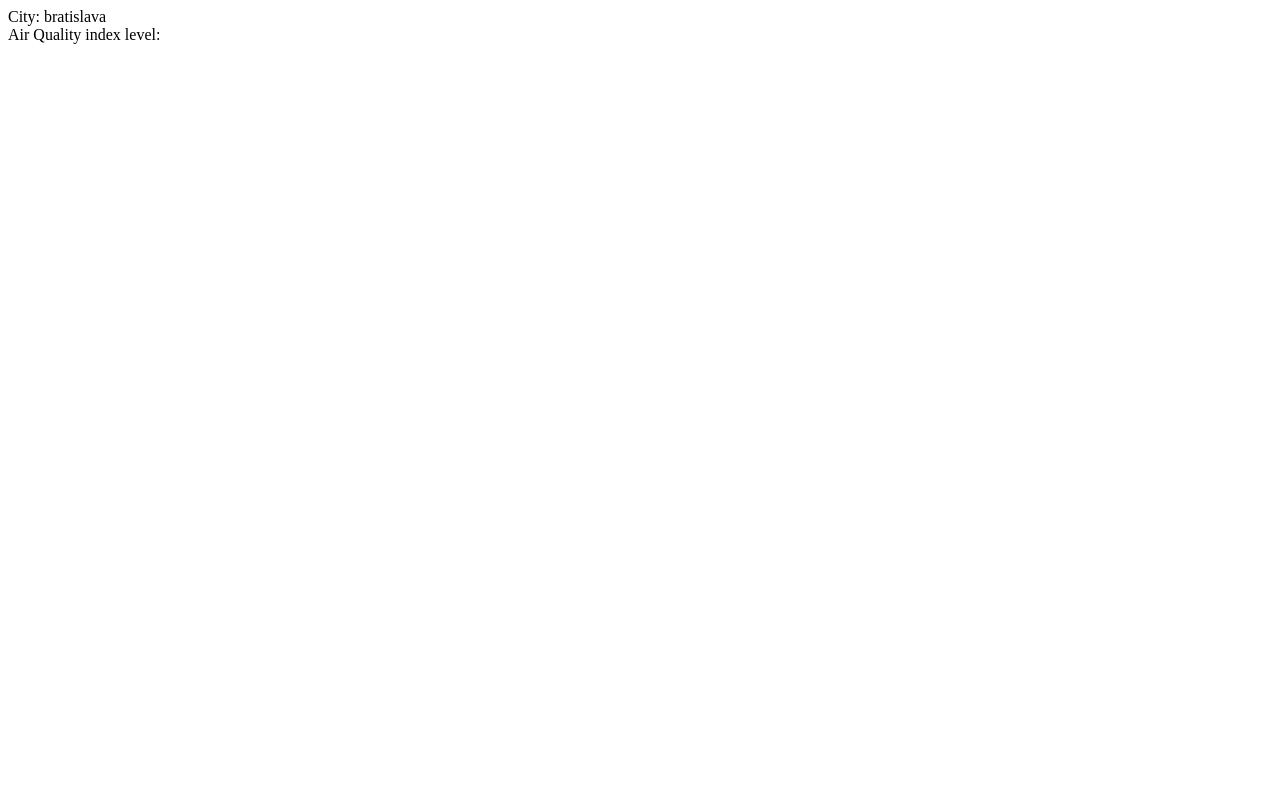
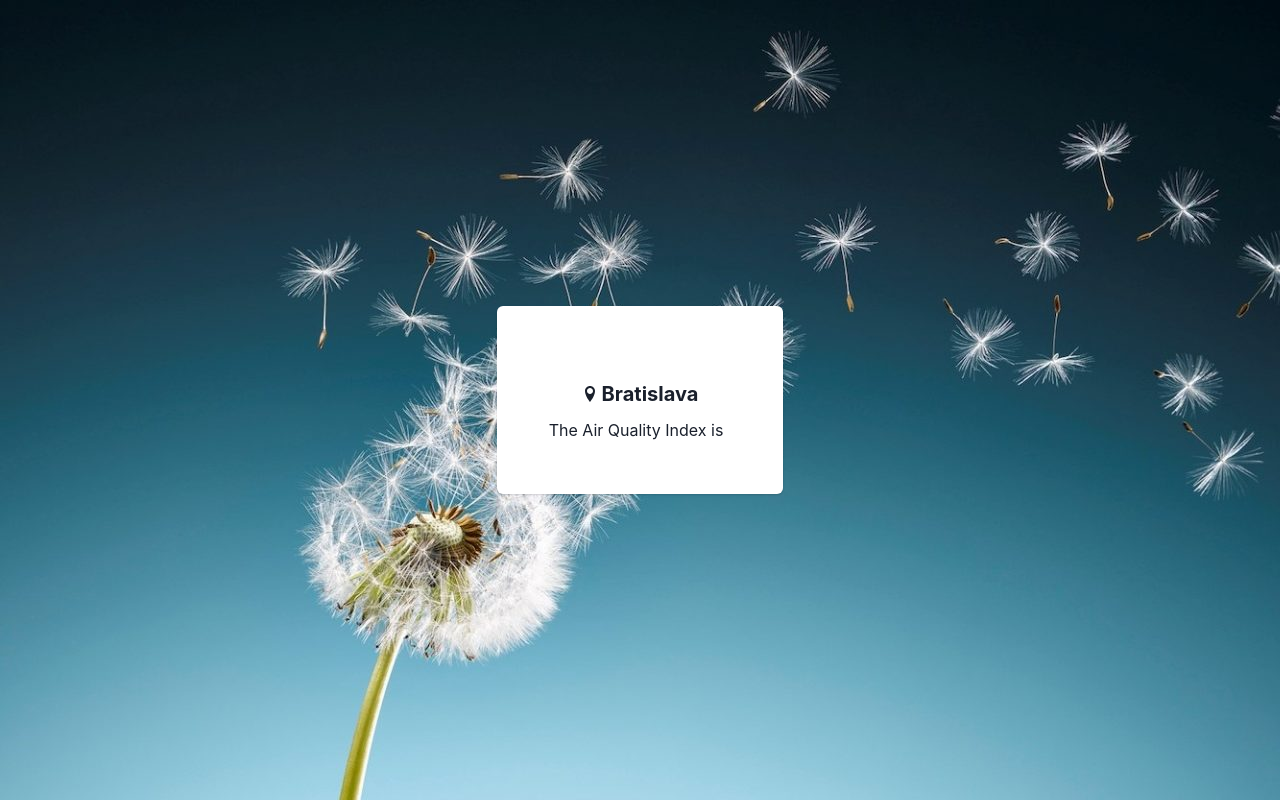
Before and after one commit to irina-baeva/intro-to-react-workshop, a React (Create React App) app in the folder final/: page / in a window 1280 px wide. Built offline with nearby package versions, Linux system fonts and the light colour scheme; no server answers.

Commit message:
Use chakra ui, add basic styling

```diff
--- a/final/package.json
+++ b/final/package.json
@@ -3,11 +3,16 @@
   "version": "0.1.0",
   "private": true,
   "dependencies": {
+    "@chakra-ui/react": "^2.5.1",
+    "@emotion/react": "^11.10.6",
+    "@emotion/styled": "^11.10.6",
     "@testing-library/jest-dom": "^5.16.5",
     "@testing-library/react": "^13.4.0",
     "@testing-library/user-event": "^13.5.0",
+    "framer-motion": "^10.2.3",
     "react": "^18.2.0",
     "react-dom": "^18.2.0",
+    "react-icons": "^4.8.0",
     "react-scripts": "5.0.1",
     "web-vitals": "^2.1.4"
   },
--- /dev/null
+++ b/final/src/App.css
@@ -0,0 +1,6 @@
+body {
+    background-image: url("../public/images/dandelion.jpeg")!important;
+    height: 100vh;
+    background-position: center;
+    background-size: cover;
+}
--- a/final/src/App.js
+++ b/final/src/App.js
@@ -1,10 +1,23 @@
 import { useState, useEffect } from 'react';
+import {
+  Stack,
+  Container,
+  Card,
+  Icon,
+  CardBody,
+  Text,
+  Heading,
+  Center,
+  Flex,
+} from '@chakra-ui/react';
+import { ImLocation } from 'react-icons/im';
+import './App.css';
 
 const App = () => {
   const [coordinates, setCoordinates] = useState({});
   const [airQualityIndex, setAirQualityIndex] = useState(null);
 
-  const LOCATION = 'bratislava';
+  const LOCATION = 'Bratislava';
 
   const GEO_DECODER_URL = `https://api.openweathermap.org/geo/1.0/direct?q=${LOCATION}&limit=1&appid=${process.env.REACT_APP_OPEN_WEATHER_API_KEY}`;
   const AIR_QUALITY_URL = `https://api.openweathermap.org/data/2.5/air_pollution?lat=${coordinates.lat}&lon=${coordinates.lon}&appid=${process.env.REACT_APP_OPEN_WEATHER_API_KEY}`;
@@ -44,10 +57,26 @@ const App = () => {
   }, [coordinates.name]);
 
   return (
-    <div>
-      <div>City: {LOCATION}</div>
-      <div>Air Quality index level: {airQualityIndex} </div>
-    </div>
+    <Container>
+      <Center h={'100vh'}>
+        <Card maxW="sm" p={8}>
+          <CardBody>
+            <Stack mt="6" spacing="3">
+              <Flex justifyContent={'center'} alignItems={'center'}>
+                <Icon as={ImLocation} mr={1} />
+                <Heading size="md">{LOCATION}</Heading>
+              </Flex>
+              <Flex justifyContent={'center'} alignItems={'center'}>
+                <Text mr={2}>The Air Quality Index is </Text>
+                <Text fontSize="xl" color='blue.600'>
+                  {airQualityIndex}
+                </Text>
+              </Flex>
+            </Stack>
+          </CardBody>
+        </Card>
+      </Center>
+    </Container>
   );
 };
 
--- a/final/src/index.js
+++ b/final/src/index.js
@@ -1,10 +1,14 @@
 import React from 'react';
 import ReactDOM from 'react-dom/client';
+import { ChakraProvider } from '@chakra-ui/react';
+
 import App from './App';
 
 const root = ReactDOM.createRoot(document.getElementById('root'));
 root.render(
   <React.StrictMode>
-    <App />
+    <ChakraProvider>
+      <App />
+    </ChakraProvider>
   </React.StrictMode>
 );
```
Also changed, not shown: final/public/images/dandelion.jpeg (added), 1 other file (tests, documents, lock files or other folders).
